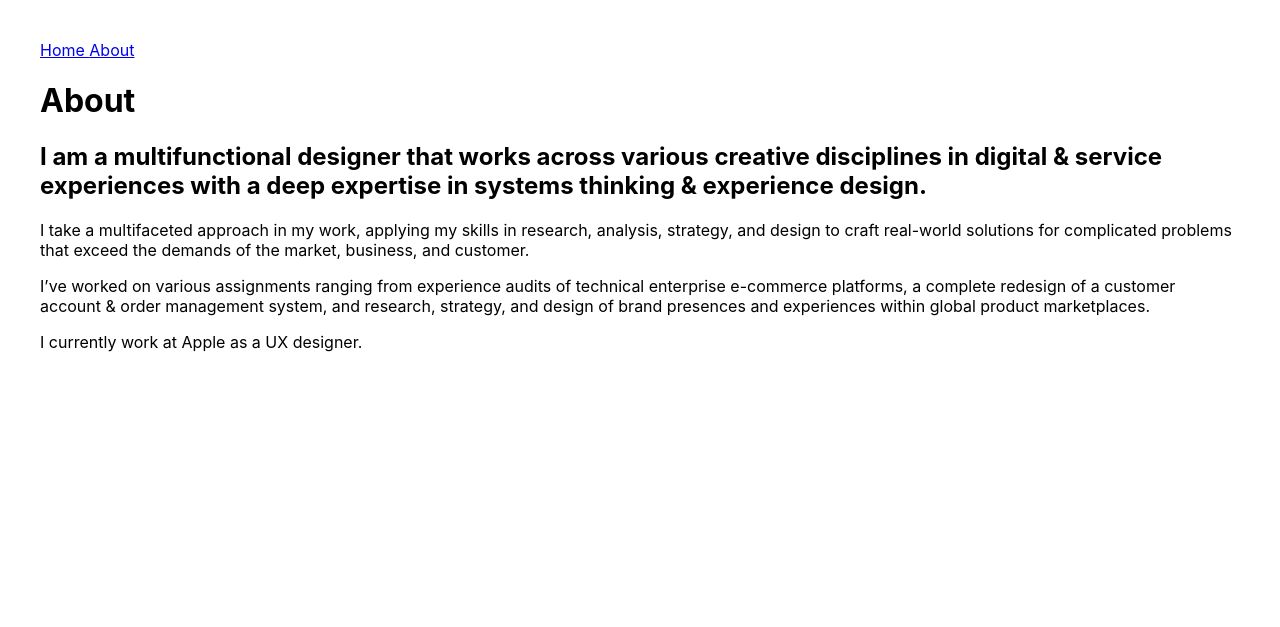
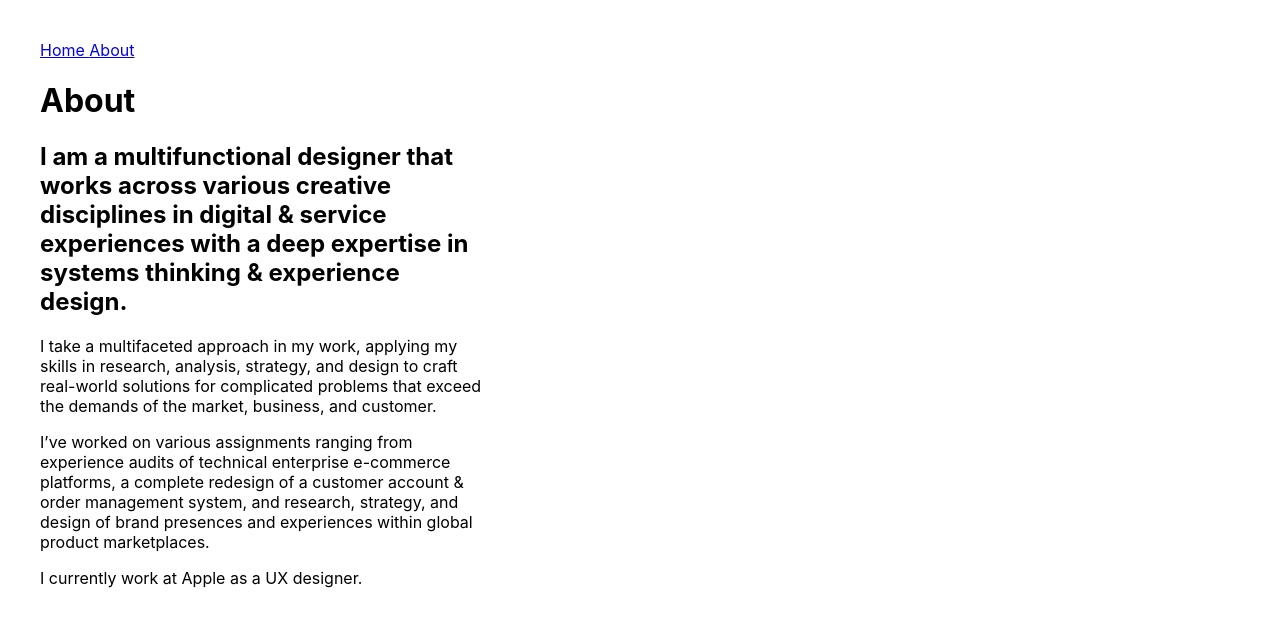
Before and after one commit to foundmonster/foundmonster.github.io, a Jekyll site: the page built from about.md, in a window 1280 px wide. Shown: the top 627 px of the page. Built offline with Jekyll 4.4.1, drawn with Linux system fonts in a browser that asks for light colours.

```diff
--- a/_layouts/layout.html
+++ b/_layouts/layout.html
@@ -11,6 +11,7 @@
         margin: 0;
         padding: 40px;
         font-family: -apple-system,BlinkMacSystemFont,Helvetica,Arial,sans-serif;
+        max-width: 28rem;
       }
     </style>
   </head>
```
